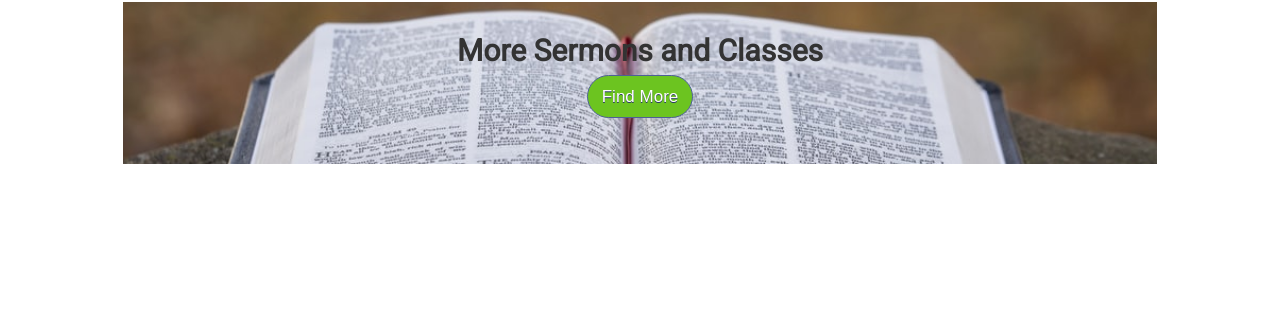
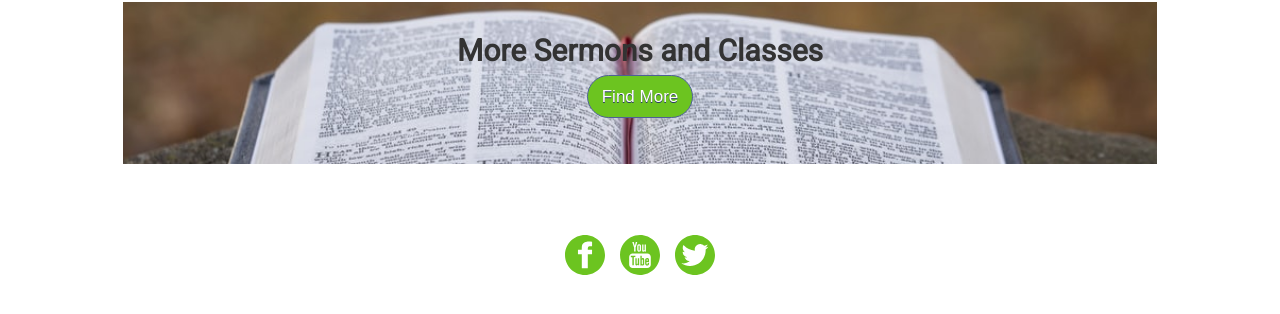
Before and after one commit to foxxjinn/rpc-website, a website: page public/index.html in a window 1280 px wide. Shown: the part 836-1150 px from the top of the page. Before the commit the page ends 1120 px from the top, so only its background shows below. Drawn offline with Linux system fonts and the light colour scheme.

Commit message:
added social medai links

```diff
--- a/public/index.html
+++ b/public/index.html
@@ -29,19 +29,23 @@
     </div>
     <div class="box grid-3">
       <h1>What we believe</h1>
-      <a href="https://immanuelrpc.com/wp-content/uploads/2019/04/Confession_and_Testimony-1.pdf" class="btn-basic">Read More</a>
+      <a href="https://immanuelrpc.com/wp-content/uploads/2019/04/Confession_and_Testimony-1.pdf" target="_blank" class="btn-basic">Read More</a>
     </div>
     <div class="box grid-4">
       <h1>Join Us for Worship!</h1>
       <p>(405) 385-9127</p>
       <p>1624 W Lakeview Rd, Stillwater, OK 74075</p>
-      <a href="https://goo.gl/maps/Djb2JRdsiuaNvSBJ6" class="btn-basic">Google Maps</a>
+      <a href="https://goo.gl/maps/Djb2JRdsiuaNvSBJ6" target="_blank" class="btn-basic">Google Maps</a>
     </div>
     <div class="box grid-5">
       <h1>More Sermons and Classes</h1>
-      <a href="http://audio.stillwaterrpc.org/" class="btn-basic">Find More</a>
+      <a href="http://audio.stillwaterrpc.org/" target="_blank" class="btn-basic">Find More</a>
     </div>
   </div>
-  <footer class="footer"></footer>
+  <footer class="footer">
+     <a href="https://www.facebook.com/StillwaterRPC" target="_blank"><img class="svg-facebook" src="resources/facebook.svg"></img> </a>
+     <a href="https://www.youtube.com/channel/UCku2KSb9HhMl-7XuVDh7RlQ" target="_blank"><img class="svg-youtube" src="resources/youtube.svg"></img> </a>
+     <a href="https://twitter.com/SRPC" target="_blank"><img class="svg-twitter" src="resources/twitter.svg"></img> </a>
+  </footer>
 </body>
 </html>
--- a/public/styles/style.css
+++ b/public/styles/style.css
@@ -136,10 +136,25 @@ h1 {
 }
 
 footer {
-    height: 100px;
+    height: 150px;
     width: 100%;
-    background: var(--white);
     margin-top: 20px;
+    display: flex;
+    align-items: center;
+    justify-content: center;
+}
+
+.svg-youtube{
+    margin: 0 15px;
+    transition-duration: 0.3s;
+}
+
+.svg-twitter, .svg-facebook {
+    transition-duration: 0.3s;
+}
+
+.svg-youtube:hover, .svg-twitter:hover, .svg-facebook:hover {
+    filter: hue-rotate(90deg);
 }
 
 .btn-basic {
```
Also changed, not shown: public/resources/facebook.svg (added), public/resources/twitter.svg (added), public/resources/youtube.svg (added).
